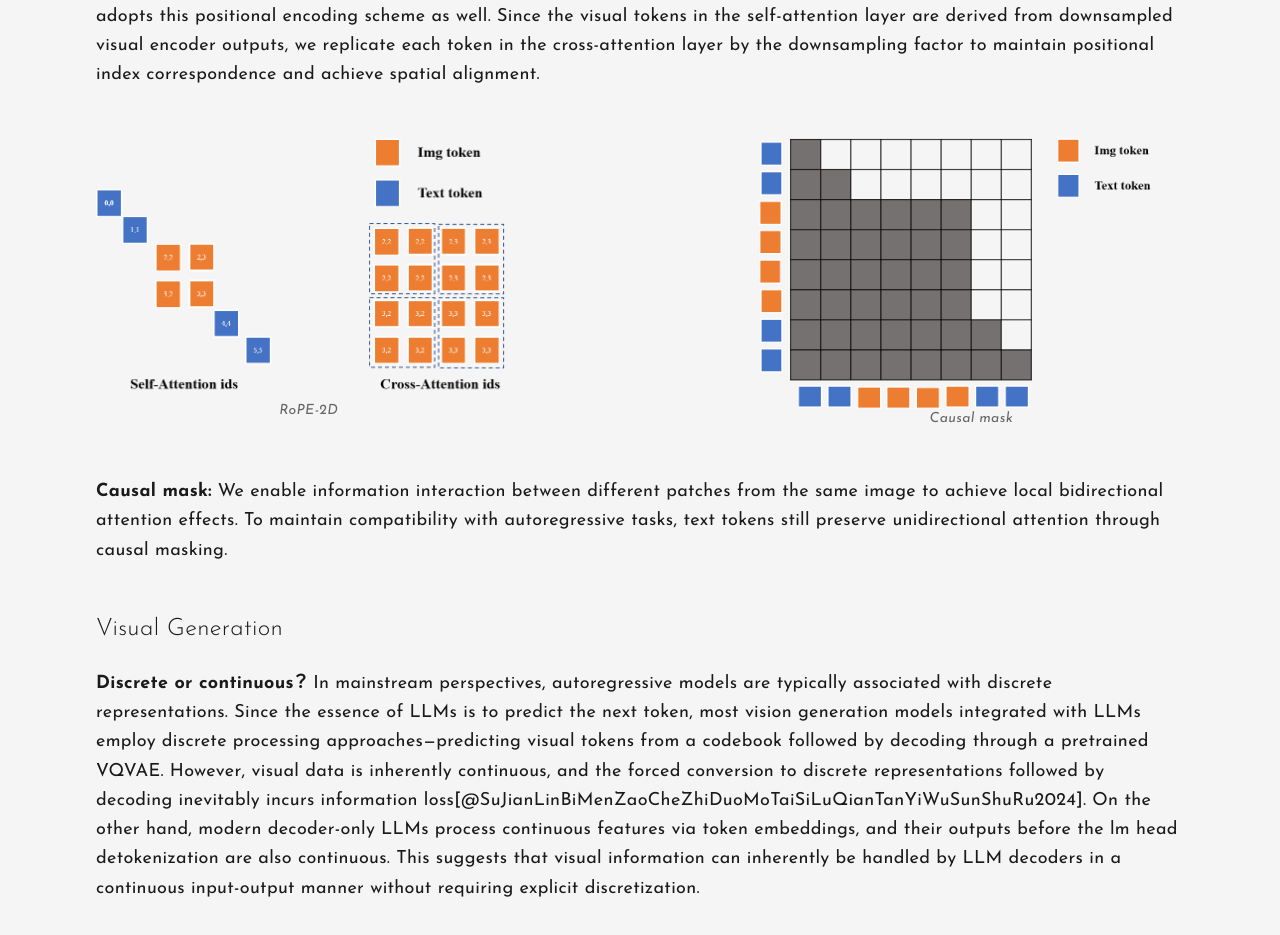
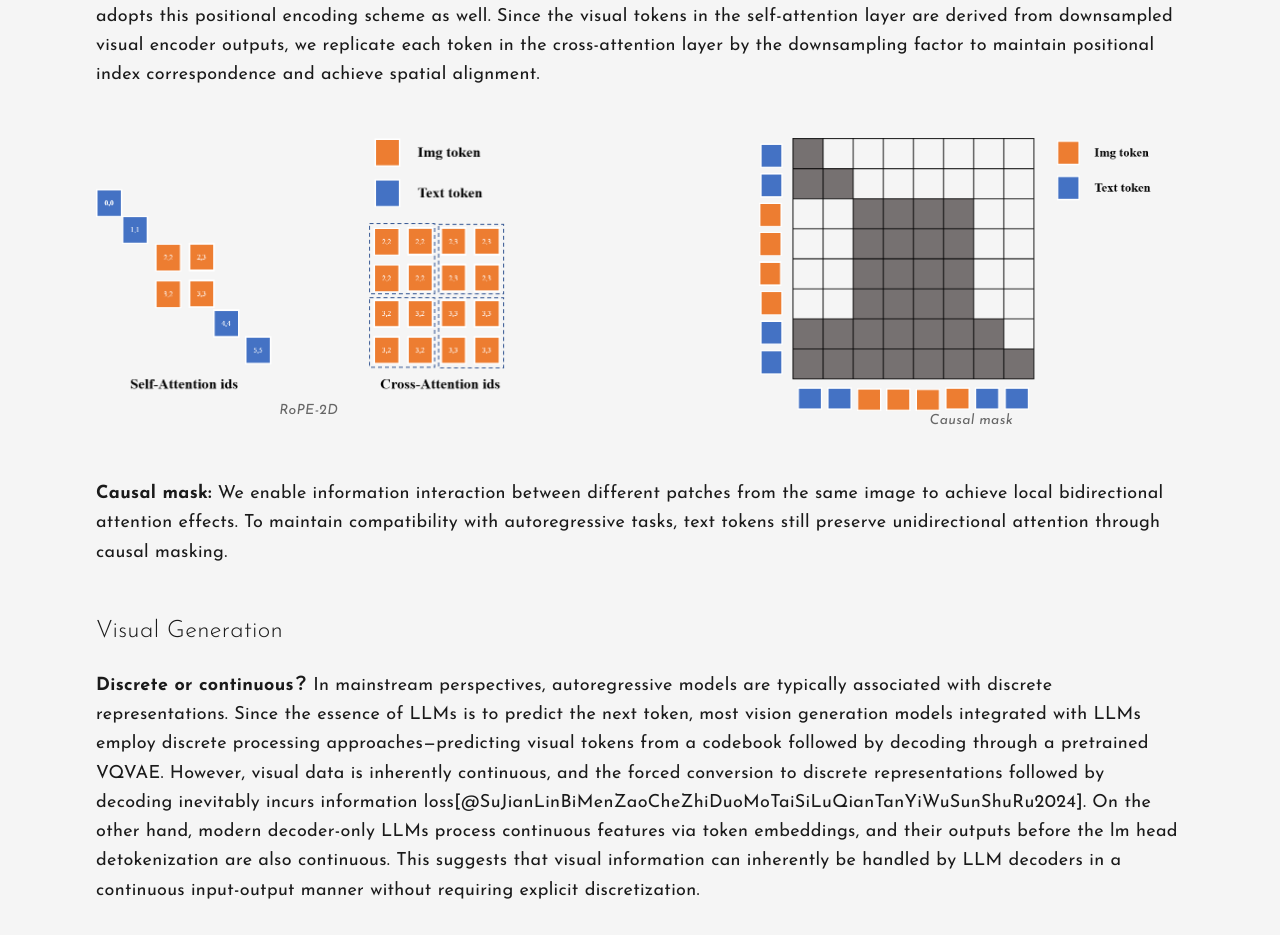
Before and after one commit to zlatan-ws123/zlatan-ws123.github.io, a plain HTML site: page index.html in a window 1280 px wide. Shown: the part 2960-3895 px from the top of the page. Drawn offline with nearby package versions, Linux system fonts and the light colour scheme; a small style sheet from the web is missing.

Commit message:
Update index.html

```diff
--- a/index.html
+++ b/index.html
@@ -390,7 +390,7 @@
 				</div>
 				<div class="md:col-span-5" id="imageContainer">
 					<div class="rounded-lg overflow-hidden">
-						<img src="causalmask.png" alt="Causal mask" class="w-full h-auto">
+						<img src="causalmask1.png" alt="Causal mask" class="w-full h-auto">
 					</div>
 					<p class="text-sm text-secondary italic font-josefin text-center" lang="en">
 						Causal mask
```
